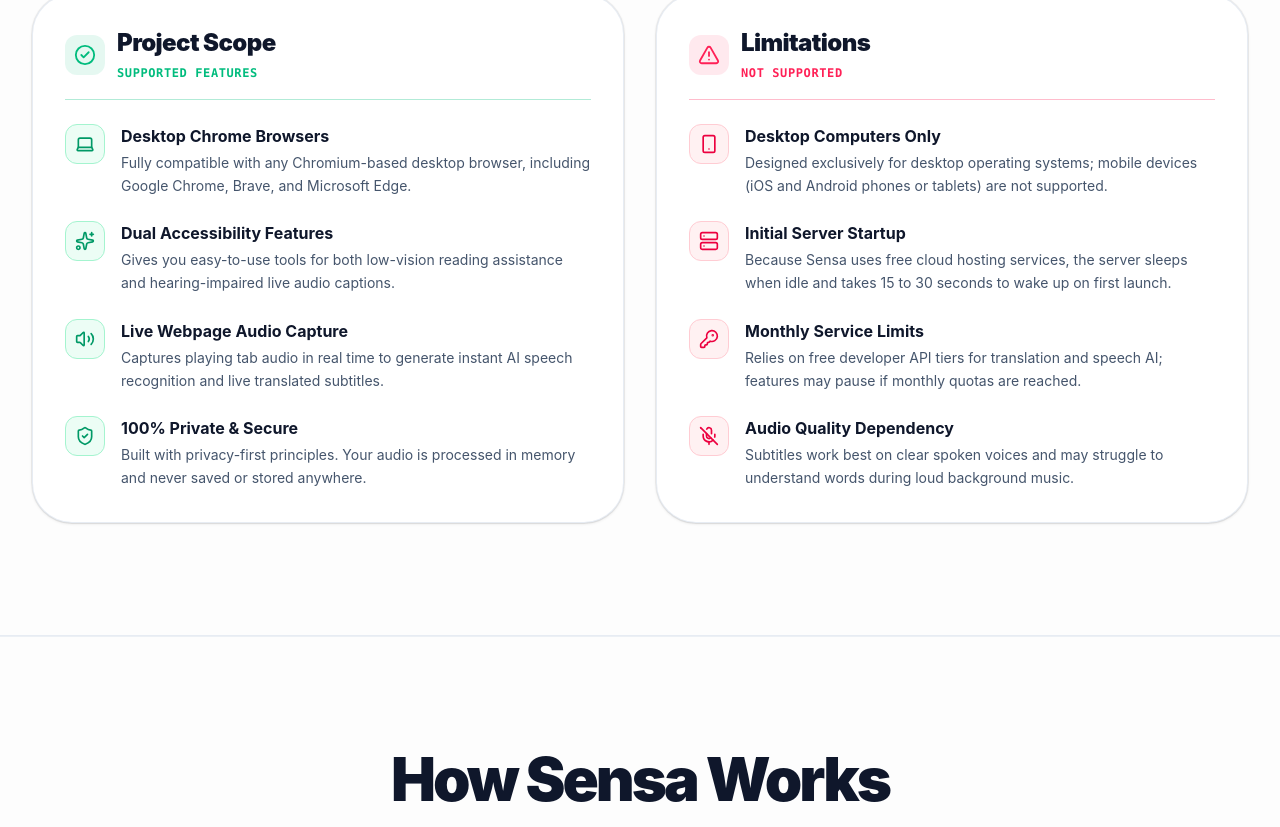
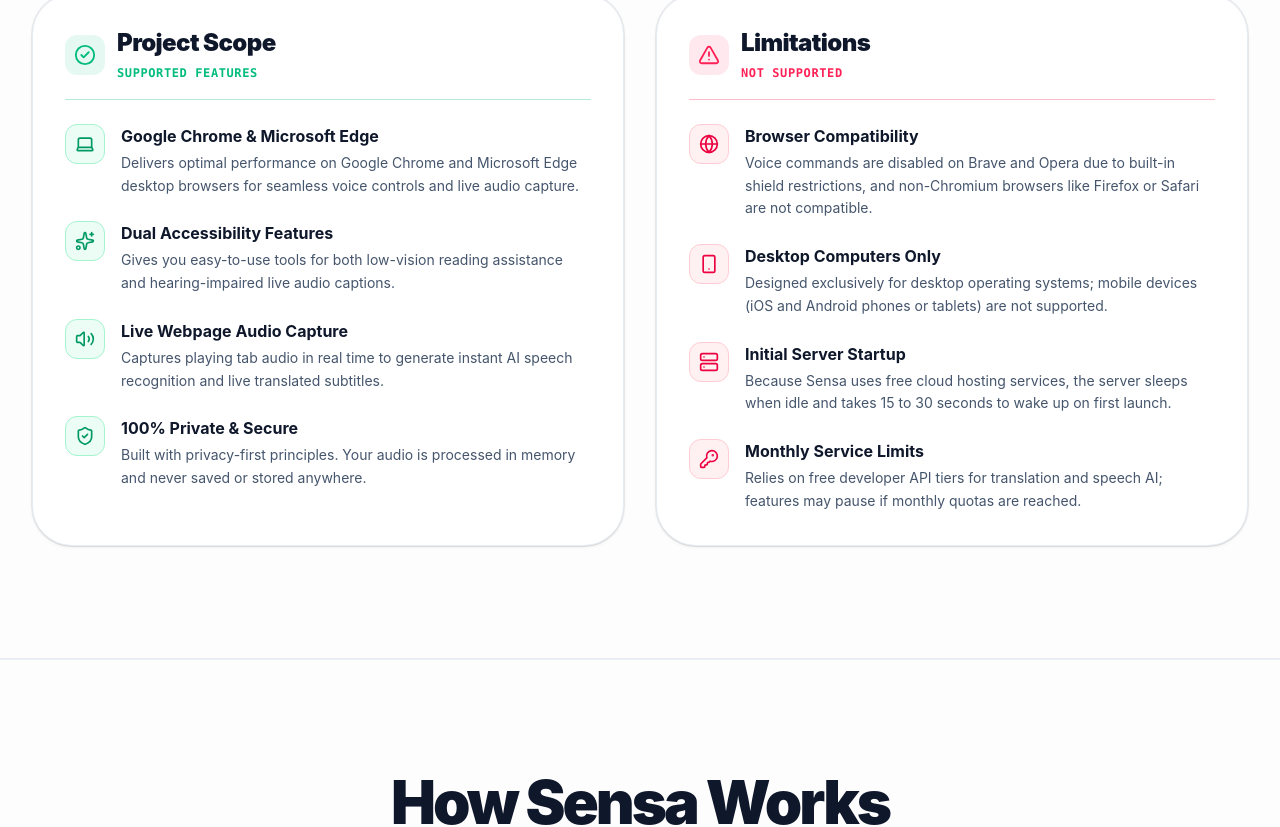
Before and after one commit to bulsu-kdlantolin/sensa-website, a React (Vite) app: page / in a window 1280 px wide. Shown: the part 5136-5963 px from the top of the page. Built offline with nearby package versions, Linux system fonts and the light colour scheme.

Commit message:
fix: update Research Paper footer item to Coming Soon and add browser compatibility limits in ScopeSection

```diff
--- a/src/components/Footer.tsx
+++ b/src/components/Footer.tsx
@@ -83,17 +83,13 @@ export default function Footer({ isDark }: FooterProps) {
                 </a>
               </li>
               <li>
-                <a
-                  href="https://github.com/bulsu-kdlantolin/sensa-chrome-extension"
-                  target="_blank"
-                  rel="noopener noreferrer"
-                  className={`inline-flex items-center gap-2 transition-colors hover:text-[#0A44FF] dark:hover:text-[#6AA2FF] ${isDark ? 'text-slate-400' : 'text-slate-600'
-                    }`}
-                >
+                <span className={`inline-flex items-center gap-2 ${isDark ? 'text-slate-400' : 'text-slate-600'}`}>
                   <BookOpen size={14} aria-hidden="true" />
                   <span>Research Paper (PDF)</span>
-                  <ArrowUpRight size={12} className="opacity-60" aria-hidden="true" />
-                </a>
+                  <span className="text-[10px] font-mono font-bold px-2 py-0.5 rounded border bg-amber-500/10 text-amber-500 border-amber-500/20">
+                    Coming Soon
+                  </span>
+                </span>
               </li>
             </ul>
           </div>
--- a/src/components/ScopeSection.tsx
+++ b/src/components/ScopeSection.tsx
@@ -1,4 +1,4 @@
-import { Server, ShieldCheck, CheckCircle2, Sparkles, Volume2, Smartphone, KeyRound, MicOff, Laptop, AlertTriangle } from 'lucide-react';
+import { Server, ShieldCheck, CheckCircle2, Sparkles, Volume2, Smartphone, KeyRound, Laptop, AlertTriangle, Globe } from 'lucide-react';
 import ScrollReveal from './ScrollReveal';
 
 interface ScopeSectionProps {
@@ -8,8 +8,8 @@ interface ScopeSectionProps {
 export default function ScopeSection({ isDark }: ScopeSectionProps) {
   const scopeItems = [
     {
-      title: 'Desktop Chrome Browsers',
-      description: 'Fully compatible with any Chromium-based desktop browser, including Google Chrome, Brave, and Microsoft Edge.',
+      title: 'Google Chrome & Microsoft Edge',
+      description: 'Delivers optimal performance on Google Chrome and Microsoft Edge desktop browsers for seamless voice controls and live audio capture.',
       icon: Laptop,
     },
     {
@@ -31,6 +31,11 @@ export default function ScopeSection({ isDark }: ScopeSectionProps) {
 
   const limitationItems = [
     {
+      title: 'Browser Compatibility',
+      description: 'Voice commands are disabled on Brave and Opera due to built-in shield restrictions, and non-Chromium browsers like Firefox or Safari are not compatible.',
+      icon: Globe,
+    },
+    {
       title: 'Desktop Computers Only',
       description: 'Designed exclusively for desktop operating systems; mobile devices (iOS and Android phones or tablets) are not supported.',
       icon: Smartphone,
@@ -44,11 +49,6 @@ export default function ScopeSection({ isDark }: ScopeSectionProps) {
       title: 'Monthly Service Limits',
       description: 'Relies on free developer API tiers for translation and speech AI; features may pause if monthly quotas are reached.',
       icon: KeyRound,
-    },
-    {
-      title: 'Audio Quality Dependency',
-      description: 'Subtitles work best on clear spoken voices and may struggle to understand words during loud background music.',
-      icon: MicOff,
     },
   ];
 
```
